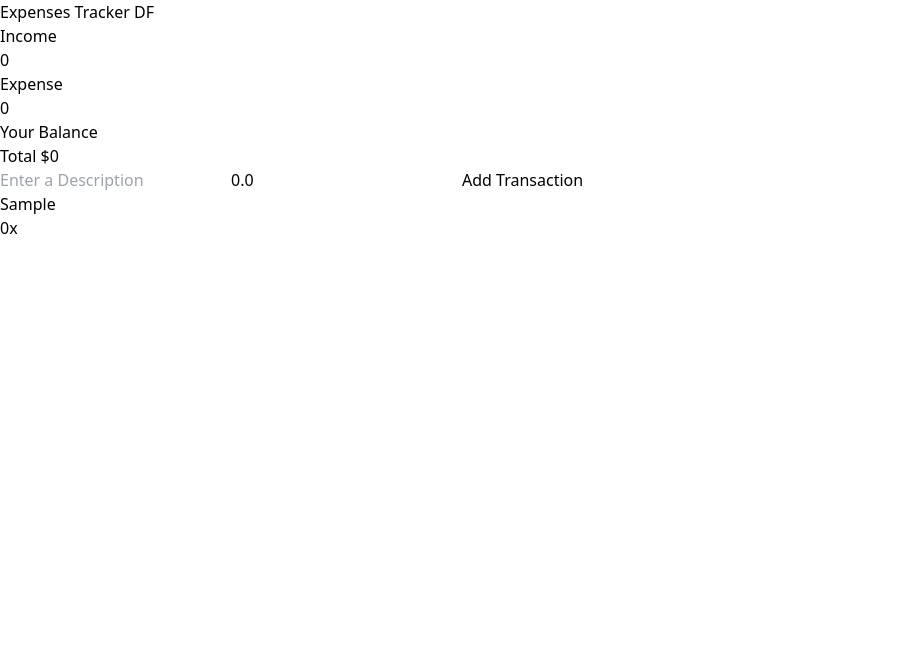
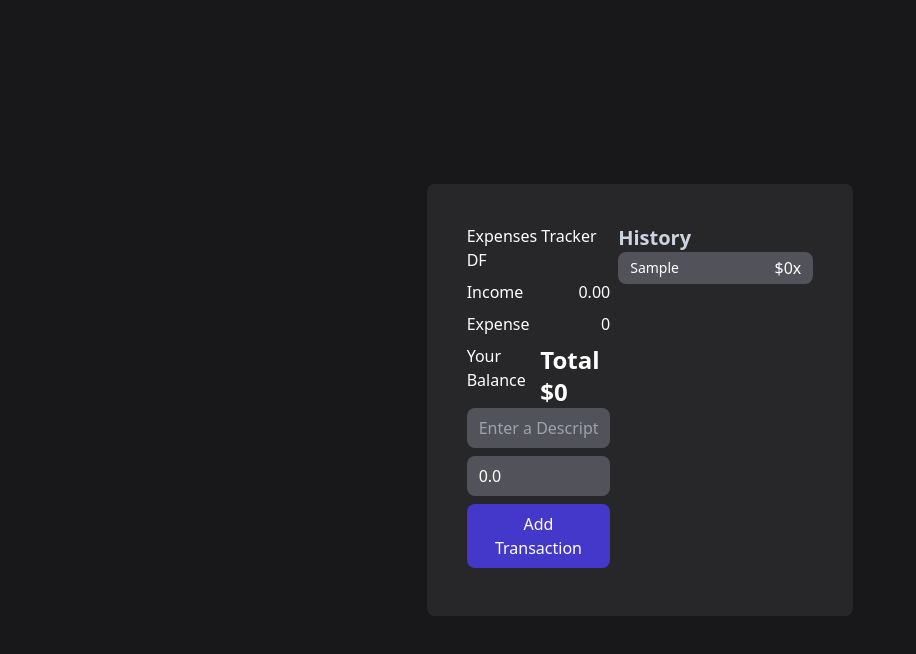
Before and after one commit to deuryferreira/react-expense-app, a React (Vite) app: page / in a window 1280 px wide. Both pictures are taken after typing "Sample" into the empty fields and a click on the button "Add Transaction". Shown: the top 654 px of the page, without its empty margins (0-916 px from the left). Built offline with nearby package versions, Linux system fonts and the light colour scheme.

Commit message:
Added> tailwind styles

```diff
--- a/src/App.jsx
+++ b/src/App.jsx
@@ -8,11 +8,22 @@ import IncomeExpenses from './components/IncomeExpenses'
 function App() {
     return (
         <GlobalProvider>
-            <Header />
-            <IncomeExpenses />
-            <Balance />
-            <Transactionform />
-            <TransactionList />
+            <div className='bg-zinc-900 text-white h-screen flex justify-center items-center'>
+                <div className='container mx-auto w-2/6'>
+                    <div className='bg-zinc-800 p-10 rounded-lg flex gap-x-2'>
+                        <div>
+                            <Header />
+                            <IncomeExpenses />
+                            <Balance />
+                            <Transactionform />
+                        </div>
+                        <div className='w-full'>
+                            <TransactionList />
+
+                        </div>
+                    </div>
+                </div>
+            </div>
         </GlobalProvider>
     )
 }
--- a/src/components/Balance.jsx
+++ b/src/components/Balance.jsx
@@ -8,9 +8,9 @@ function Balance() {
     const total = amount.reduce((acc, item) => (acc += item), 0)
 
     return (
-        <div>
+        <div className='flex justify-between'>
             <h3>Your Balance</h3>
-            <h1>Total ${JSON.stringify(total, null, 2)}</h1>
+            <h1 className='text-2xl font-bold'>Total ${JSON.stringify(total, null, 2)}</h1>
 
         </div>
     )
--- a/src/components/IncomeExpenses.jsx
+++ b/src/components/IncomeExpenses.jsx
@@ -10,20 +10,23 @@ function IncomeExpenses() {
     const income = amounts
         .filter(amount => amount > 0)
         .reduce((acc, amount) => acc + amount, 0)
+        .toFixed(2)
 
 
 
     const expense = amounts.filter(amount => amount < 0)
         .reduce((acc, amount) => acc + amount, 0)
+        .toFixed(2) * -1
 
 
     return (
         <>
-            <div>
+            <div className="flex justify-between my-2">
                 <h4>Income</h4>
                 <p>{income}</p>
             </div>
-            <div>
+            <div className="flex justify-between my-2">
+
                 <h4>Expense</h4>
                 <p>{expense}</p>
             </div>
--- a/src/components/transactions/TransactionForm.jsx
+++ b/src/components/transactions/TransactionForm.jsx
@@ -29,9 +29,9 @@ function TransactionForm() {
 
     return (
         <form action="" onSubmit={handleSubmit}>
-            <input type="text" placeholder="Enter a Description" onChange={(e) => setDescription(e.target.value)} value={description} />
-            <input type="number" placeholder="0.0" onChange={(e) => setAmount(e.target.value)} value={amount} />
-            <button>Add Transaction</button>
+            <input className="bg-zinc-600 text-white rounded-lg px-3 py-2 block mb-2 w-full" type="text" placeholder="Enter a Description" onChange={(e) => setDescription(e.target.value)} value={description} />
+            <input className="bg-zinc-600 text-white rounded-lg px-3 py-2 block mb-2 w-full" type="number" placeholder="0.0" onChange={(e) => setAmount(e.target.value)} value={amount} />
+            <button className="bg-indigo-700 rounded-lg text-wrap px-3 py-2 block mb-2 w-full hover:bg-indigo-600">Add Transaction</button>
         </form>
     )
 }
--- /dev/null
+++ b/src/components/transactions/TransactionItem.jsx
@@ -0,0 +1,15 @@
+import { useGlobalState } from '../../context/GlobalState'
+
+
+export function TransactionItem({ transaction }) {
+    const { deleteTransaction } = useGlobalState()
+    return (
+        <li className='bg-zinc-600 text-white py-1 px-3 rounded-lg mb-2 w-full flex items-center justify-between'>
+            <p className='text-sm'>{transaction.description}</p>
+            <div><span>${transaction.amount}</span>
+                <button className='' onClick={() => { deleteTransaction(transaction.id) }}>x</button></div>
+        </li>
+    )
+}
+
+export default TransactionItem
--- a/src/components/transactions/TransactionList.jsx
+++ b/src/components/transactions/TransactionList.jsx
@@ -1,4 +1,5 @@
 import { useGlobalState } from '../../context/GlobalState'
+import TransactionItem from './TransactionItem'
 
 function TransactionList() {
 
@@ -6,17 +7,18 @@ function TransactionList() {
 
 
     return (
-        <div>{
-            transactions.map(transaction => (
+        <>
+            <h3 className='text-slate-300 font-bold text-xl block w-full'>History</h3>
+            <ul>
+                {
 
-                <div key={transaction.id}>
-                    <p>{transaction.description}</p>
-                    <span>{transaction.amount}</span>
-                    <button onClick={() => { deleteTransaction(transaction.id) }}>x</button>
-                </div>
-            ))
-        }
-        </div>
+                    transactions.map(transaction => (
+
+                        <TransactionItem transaction={transaction} key={transaction.id} />
+                    ))
+                }
+            </ul>
+        </>
     )
 }
 
```
